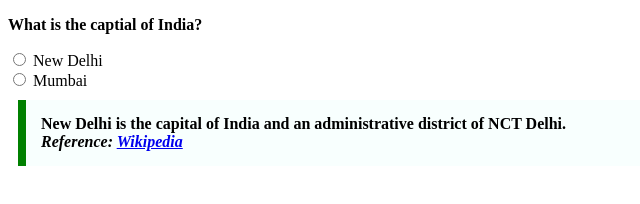
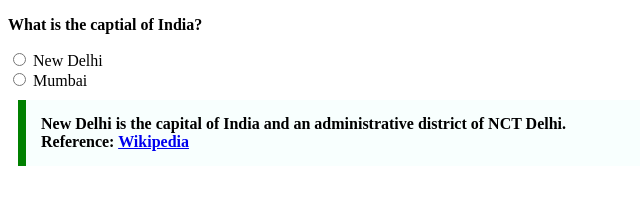
Before and after one commit to acciojob/trivia-Azhaghiri, a website: page main.html in a window 1280 px wide. Shown: the full height of the page, 0-640 px from the left. Drawn offline with Linux system fonts and the light colour scheme.

Commit message:
created a submission

```diff
--- a/main.html
+++ b/main.html
@@ -19,7 +19,7 @@
 	</div>
 	<blockquote>New Delhi is the capital of India and an administrative district of NCT Delhi.
 
-	<footer><cite>Reference: <a href="https://en.wikipedia.org/wiki/New_Delhi" target="_blank">Wikipedia</a></cite></footer>
+	<footer>Reference: <a href="https://en.wikipedia.org/wiki/New_Delhi" target="_blank">Wikipedia</a></footer>
 		</blockquote>
     <script type="text/javascript" src="./script.js">
 </script>
```
